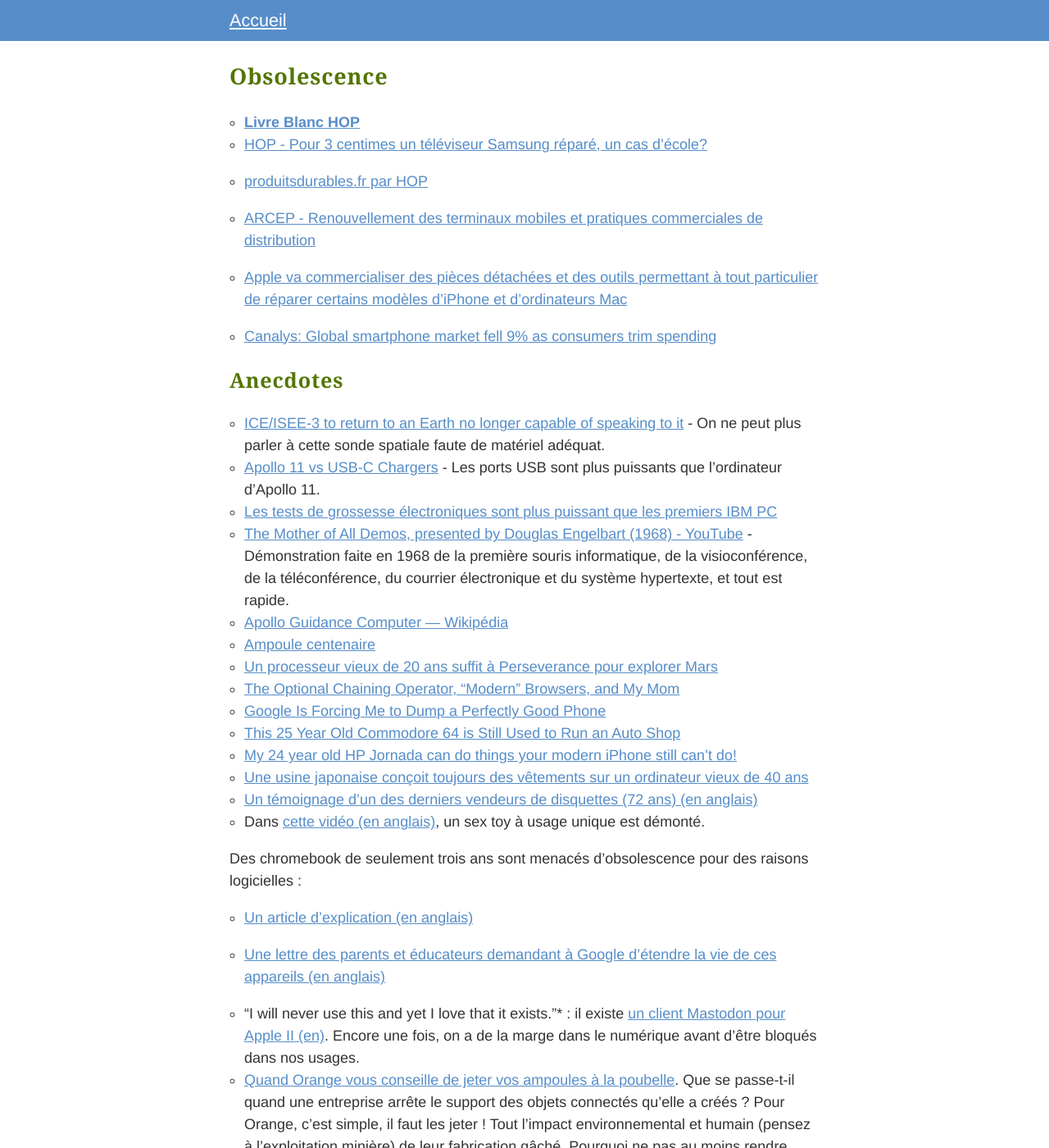
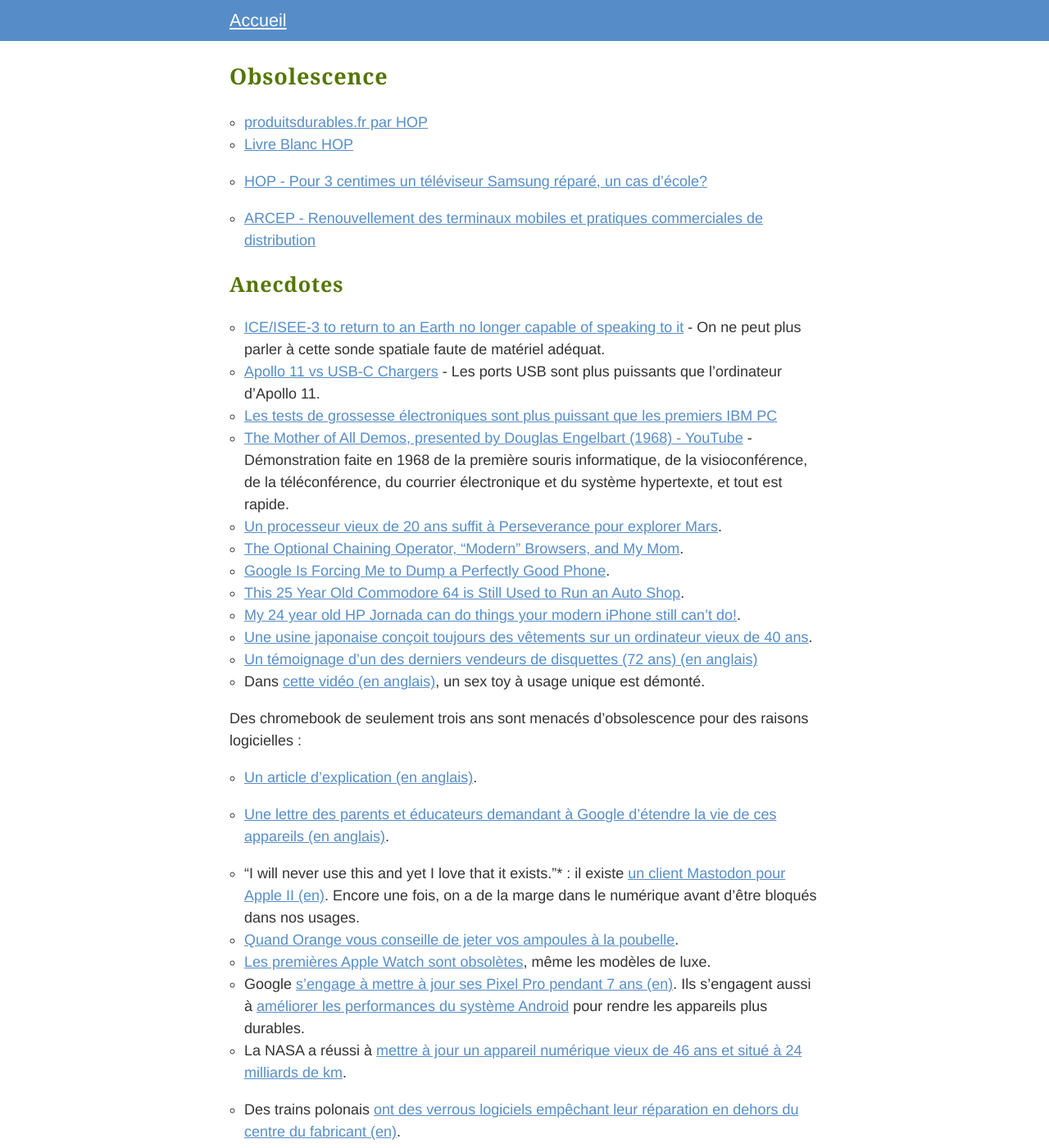
Before and after one commit to rlemaire/bookmarks-green-it, a Jekyll site: the page built from pages/obsolescence.markdown, in a window 1280 px wide and 1400 px high. Shown: the whole window at 82% size. Built offline with Jekyll 4.4.1, drawn with Linux system fonts in a browser that asks for light colours; some of the changed text lies outside the part shown.

Commit message:
Fin de la revue

```diff
--- a/pages/impacts.markdown
+++ b/pages/impacts.markdown
@@ -112,7 +112,7 @@ Autres
 
 - Carbone 4 - [Empreinte carbone du cloud : Amazon, Microsoft et Google ont-ils la tête dans les nuages ?](https://www.carbone4.com/analyse-empreinte-carbone-du-cloud)
 
-- Boavizta - [Les réductions d'émissions de CO2 promises par les Cloud providers sont elles réalistes?](https://boavizta.org/blog/les-reductions-d-emissions-de-co2-promises-par-les-cloud-providers-sont-elles-realistes?utm_source=pocket_saves)
+- Boavizta - [Les réductions d'émissions de CO2 promises par les Cloud providers sont elles réalistes?](https://boavizta.org/blog/les-reductions-d-emissions-de-co2-promises-par-les-cloud-providers-sont-elles-realistes)
 - Boavizta - [Comprendre les résultats des calculettes carbone des clouds providers](https://boavizta.org/blog/calculettes-carbone-clouds-providers)
 
 - [La Hollande soumise aux pénuries découvre que les DC de Microsoft ont consommé 84 millions de litres d’eau potable](https://datacenter-magazine.fr/la-hollande-soumise-aux-penuries-decouvre-que-les-dc-de-microsoft-ont-consomme-84-millions-de-litres-deau-potable/)
--- a/pages/obsolescence.markdown
+++ b/pages/obsolescence.markdown
@@ -4,15 +4,11 @@ layout: page
 
 # Obsolescence
 
-- **[Livre Blanc HOP](https://www.halteobsolescence.org/wp-content/uploads/2019/02/Livre-Blanc.pdf)**
+- [produitsdurables.fr par HOP](https://www.produitsdurables.fr/)
+- [Livre Blanc HOP](https://www.halteobsolescence.org/wp-content/uploads/2019/02/Livre-Blanc.pdf)
 - [HOP - Pour 3 centimes un téléviseur Samsung réparé, un cas d’école?](https://www.halteobsolescence.org/une-tv-samsung-victime-dobsolescence-programmee/)
-- [produitsdurables.fr par HOP](https://www.produitsdurables.fr/)
 
 - [ARCEP - Renouvellement des terminaux mobiles et pratiques commerciales de distribution](https://www.arcep.fr/uploads/tx_gspublication/rapport-renouvellement-terminaux-mobiles-pratiques-commerciales-distribution-juillet2021.pdf)
-
-- [Apple va commercialiser des pièces détachées et des outils permettant à tout particulier de réparer certains modèles d’iPhone et d’ordinateurs Mac](https://www.lemonde.fr/economie/article/2021/11/17/apple-va-commercialiser-des-pieces-detachees-et-outils-pour-reparer-soi-meme-son-iphone_6102461_3234.html)
-
-- [Canalys: Global smartphone market fell 9% as consumers trim spending](https://www.canalys.com/newsroom/global-smartphone-market-Q3-2022)
 
 ## Anecdotes
 
@@ -20,63 +16,60 @@ layout: page
 - [Apollo 11 vs USB-C Chargers](https://forrestheller.com/Apollo-11-Computer-vs-USB-C-chargers.html) - Les ports USB sont plus puissants que l'ordinateur d'Apollo 11.
 - [Les tests de grossesse électroniques sont plus puissant que les premiers IBM PC](https://twitter.com/foone/status/1301707401024827392)
 - [The Mother of All Demos, presented by Douglas Engelbart (1968) - YouTube](https://www.youtube.com/watch?v=yJDv-zdhzMY) - Démonstration faite en 1968 de la première souris informatique, de la visioconférence, de la téléconférence, du courrier électronique et du système hypertexte, et tout est rapide.
-- [Apollo Guidance Computer — Wikipédia](https://fr.wikipedia.org/wiki/Apollo_Guidance_Computer)
-- [Ampoule centenaire](https://fr.wikipedia.org/wiki/Ampoule_centenaire)
-- [Un processeur vieux de 20 ans suffit à Perseverance pour explorer Mars](https://www.numerama.com/sciences/692822-un-processeur-vieux-de-20-ans-suffit-a-perseverance-pour-explorer-mars.html)
-- [The Optional Chaining Operator, “Modern” Browsers, and My Mom](https://blog.jim-nielsen.com/2022/a-web-for-all/)
-- [Google Is Forcing Me to Dump a Perfectly Good Phone](https://www.vice.com/en/article/dypxpx/google-is-forcing-me-to-dump-a-perfectly-good-phone)
-- [This 25 Year Old Commodore 64 is Still Used to Run an Auto Shop](https://web.archive.org/web/20230615193406/https://gamerant.com/commodore-64-auto-shop/)
-- [My 24 year old HP Jornada can do things your modern iPhone still can't do!](https://raymii.org/s/blog/My_24_year_old_HP_Jornada_can_do_things_your_modern_iPhone_still_cant_do.html?utm_source=pocket_saves)
-- [Une usine japonaise conçoit toujours des vêtements sur un ordinateur vieux de 40 ans](https://www.youtube.com/watch?v=zWJZFQHklBg)
+- [Un processeur vieux de 20 ans suffit à Perseverance pour explorer Mars](https://www.numerama.com/sciences/692822-un-processeur-vieux-de-20-ans-suffit-a-perseverance-pour-explorer-mars.html).
+- [The Optional Chaining Operator, “Modern” Browsers, and My Mom](https://blog.jim-nielsen.com/2022/a-web-for-all/).
+- [Google Is Forcing Me to Dump a Perfectly Good Phone](https://www.vice.com/en/article/dypxpx/google-is-forcing-me-to-dump-a-perfectly-good-phone).
+- [This 25 Year Old Commodore 64 is Still Used to Run an Auto Shop](https://web.archive.org/web/20230615193406/https://gamerant.com/commodore-64-auto-shop/).
+- [My 24 year old HP Jornada can do things your modern iPhone still can't do!](https://raymii.org/s/blog/My_24_year_old_HP_Jornada_can_do_things_your_modern_iPhone_still_cant_do.html).
+- [Une usine japonaise conçoit toujours des vêtements sur un ordinateur vieux de 40 ans](https://www.youtube.com/watch?v=zWJZFQHklBg).
 - [Un témoignage d’un des derniers vendeurs de disquettes (72 ans) (en anglais)](https://eyeondesign.aiga.org/we-spoke-with-the-last-person-standing-in-the-floppy-disk-business/)
 - Dans [cette vidéo (en anglais)](https://www.youtube.com/watch?v=QJSnf04K9WI), un sex toy à usage unique est démonté.
 
 Des chromebook de seulement trois ans sont menacés d'obsolescence pour des raisons logicielles :
-- [Un article d'explication (en anglais)](https://www.mercurynews.com/2023/07/24/built-in-software-death-dates-are-sending-thousands-of-schools-chromebooks-to-the-recycling-bin/)
-- [Une lettre des parents et éducateurs demandant à Google d'étendre la vie de ces appareils (en anglais)](https://pirg.org/edfund/resources/chromebook-expiration-full-letter/)
+- [Un article d'explication (en anglais)](https://www.mercurynews.com/2023/07/24/built-in-software-death-dates-are-sending-thousands-of-schools-chromebooks-to-the-recycling-bin/).
+- [Une lettre des parents et éducateurs demandant à Google d'étendre la vie de ces appareils (en anglais)](https://pirg.org/edfund/resources/chromebook-expiration-full-letter/).
 
 * “I will never use this and yet I love that it exists.”* : il existe [un client Mastodon pour Apple II (en)](https://www.colino.net/wordpress/en/mastodon-for-apple-ii/). Encore une fois, on a de la marge dans le numérique avant d’être bloqués dans nos usages.
-* [Quand Orange vous conseille de jeter vos ampoules à la poubelle](https://www.frandroid.com/marques/orange/1830761_quand-orange-vous-conseille-de-jeter-vos-ampoules-a-la-poubelle). Que se passe-t-il quand une entreprise arrête le support des objets connectés qu’elle a créés ? Pour Orange, c’est simple, il faut les jeter ! Tout l’impact environnemental et humain (pensez à l’exploitation minière) de leur fabrication gâché. Pourquoi ne pas au moins rendre open source les logiciels ?
+* [Quand Orange vous conseille de jeter vos ampoules à la poubelle](https://www.frandroid.com/marques/orange/1830761_quand-orange-vous-conseille-de-jeter-vos-ampoules-a-la-poubelle).
 * [Les premières Apple Watch sont obsolètes](https://www.bfmtv.com/tech/apple/les-premieres-apple-watch-sont-desormais-obsoletes-le-modele-a-18-000-euros-aussi_AV-202310030390.html), même les modèles de luxe.
 * Google [s’engage à mettre à jour ses Pixel Pro pendant 7 ans (en)](https://www.theverge.com/2023/10/4/23899900/google-pixel-8-pro-android-updates-7-years-security-features). Ils s’engagent aussi à [améliorer les performances du système Android](https://www.presse-citron.net/voici-comment-android-va-lutter-contre-lobsolescence-des-smartphones/) pour rendre les appareils plus durables.
-* La NASA a réussi à [mettre à jour un appareil numérique vieux de 46 ans et situé à 24 milliards de km](https://www.huffingtonpost.fr/science/video/la-nasa-envoie-a-la-sonde-voyager-1-une-mise-a-jour-46-ans-apres-son-lancement-et-ca-fonctionne_224826.html)
-* Des trains polonais [ont des verrous logiciels empêchant leur réparation en dehors du centre du fabricant (en)](https://badcyber.com/dieselgate-but-for-trains-some-heavyweight-hardware-hacking/)
+* La NASA a réussi à [mettre à jour un appareil numérique vieux de 46 ans et situé à 24 milliards de km](https://www.huffingtonpost.fr/science/video/la-nasa-envoie-a-la-sonde-voyager-1-une-mise-a-jour-46-ans-apres-son-lancement-et-ca-fonctionne_224826.html).
+* Des trains polonais [ont des verrous logiciels empêchant leur réparation en dehors du centre du fabricant (en)](https://badcyber.com/dieselgate-but-for-trains-some-heavyweight-hardware-hacking/).
 
-* Developpez.com : [Les AirPods d'Apple sont conçus pour mourir, leurs batteries sont de très courte durée, et leur indice de réparabilité est de 0 sur 10](https://hardware.developpez.com/actu/356844/Les-AirPods-d-Apple-sont-concus-pour-mourir-leurs-batteries-sont-de-tres-courte-duree-et-leur-indice-de-reparabilite-est-de-0-sur-10-c-est-une-honte-environnementale-d-apres-Lucas-Gutterman/)
+* Developpez.com : [Les AirPods d'Apple sont conçus pour mourir, leurs batteries sont de très courte durée, et leur indice de réparabilité est de 0 sur 10](https://hardware.developpez.com/actu/356844/Les-AirPods-d-Apple-sont-concus-pour-mourir-leurs-batteries-sont-de-tres-courte-duree-et-leur-indice-de-reparabilite-est-de-0-sur-10-c-est-une-honte-environnementale-d-apres-Lucas-Gutterman/).
 * [Arrêt de la 2G et 3G : la mise à mort de millions d’objets](https://reporterre.net/Arret-de-la-2G-et-3G-la-mise-a-mort-de-millions-d-objets).
 
-* Les bandes magnétiques, [une option durable, dans tous les sens du terme, pour le stockage (en)](https://www.intelligentdatacentres.com/2022/12/29/tape-the-sustainable-option-for-modern-data-storage-and-archiving-needs/)
-* Il est possible de [faire tourner le jeu Doom sur un test de grossesse](https://x.com/Foone/status/1302820468819288066)
+* Les bandes magnétiques, [une option durable, dans tous les sens du terme, pour le stockage (en)](https://www.intelligentdatacentres.com/2022/12/29/tape-the-sustainable-option-for-modern-data-storage-and-archiving-needs/).
+* Il est possible de [faire tourner le jeu Doom sur un test de grossesse](https://x.com/Foone/status/1302820468819288066).
 * Bonne nouvelle : [Microsoft autorise finalement l'installation de Windows 11 sur les anciens ordinateurs](https://les-enovateurs.com/breves/microsoft-retropedale-autorise-windows-11-anciens-ordinateurs).
 * [Les disques durs de l’industrie musicale des années 90 deviennent illisibles (en)](https://www.wired.com/story/music-industry-hard-drive-storage-archives/).
-* [A cette adresse (en)](http://lc.daveki.ng:4080/) vous trouverez une page servie par un 486 et lue depuis une disquette 5.25" 💾
+* [A cette adresse (en)](http://lc.daveki.ng:4080/) vous trouverez une page servie par un 486 et lue depuis une disquette 5.25".
 
-* Bonne nouvelle : [Microsoft autorise finalement l'installation de Windows 11 sur les anciens ordinateurs](https://les-enovateurs.com/breves/microsoft-retropedale-autorise-windows-11-anciens-ordinateurs).
 * [Un ordinateur 8 bit reconstruit avec des composants des années 50 (en)](https://www.thetubecomputer.com/), « qui brille et chauffe toute une pièce »
 
 
 ## Obésité logicielle et compatibilité
 
-- **[Software disenchantment](http://tonsky.me/blog/disenchantment/)** et [JS Bloat](https://tonsky.me/blog/js-bloat/)
+- [Software disenchantment](http://tonsky.me/blog/disenchantment/) et [JS Bloat](https://tonsky.me/blog/js-bloat/)
 - [Le monde du logiciel est en train de se détruire... Manifeste pour un développement plus durable](https://greenspector.com/fr/le-monde-du-logiciel-est-en-train-de-se-detruire-manifeste-pour-un-developpement-plus-durable/)
 - [Poids du jeu démineur sur windows au fil du temps](https://pbs.twimg.com/media/EfJQlYOUEAMjUGG?format=png&name=small)
 
 Le web :
 - [The Website Obesity Crisis](https://idlewords.com/talks/website_obesity.htm)
-- **[The Website Obesity Crisis – HTeuMeuLeu](https://www.hteumeuleu.fr/the-website-obesity-crisis/)**
+- [The Website Obesity Crisis – HTeuMeuLeu](https://www.hteumeuleu.fr/the-website-obesity-crisis/)
 - [Things That Turbo Pascal is Smaller Than](https://prog21.dadgum.com/116.html?0) - Tout turbo pascal (compilateur, éditeur, etc...) était plus léger que jquery.
 - [The cost of JavaScript in 2018 - Addy Osmani](https://medium.com/@addyosmani/the-cost-of-javascript-in-2018-7d8950fbb5d4)
 - [The cost of JavaScript in 2019 - Addy Osmani](https://v8.dev/blog/cost-of-javascript-2019)
 - [Your web app is bloated](https://github.com/dominictarr/your-web-app-is-bloated) - Mesure de l'empreinte mémoire de nombreuses applications web.
 - [The Ethics of Web Performance](https://timkadlec.com/remembers/2019-01-09-the-ethics-of-performance/)
 - [The web is Doom](https://mobiforge.com/research-analysis/the-web-is-doom) - Les pages web sont en moyenne plus grosses que le jeu Doom depuis 2016.
-- [httparchive - Page Weight](https://httparchive.org/reports/page-weight#bytesTotal)
+- [httparchive - Page Weight](https://httparchive.org/reports/page-weight#bytesTotal).
 
 La publicité :
 - [Adblock Plus - % trafic by ads](http://www.sfu.ca/content/dam/sfu/snfchs/pdfs/Adblock.Plus.Study.pdf) - Etude d'ad block plus qui indique que la publicité représente 25% du trafic.
-- [Google chrome va bloquer les publicités qui consomment trop de batterie](https://www.pcmag.com/news/googles-chrome-browser-to-block-battery-draining-data-guzzling-ads)
+- [Google chrome va bloquer les publicités qui consomment trop de batterie](https://www.pcmag.com/news/googles-chrome-browser-to-block-battery-draining-data-guzzling-ads).
 - [Le train pollue inutilement à cause de la pub des e-billets](https://medium.com/@matti_sg_fr/bilan-carbone-billet-electronique-train-fba4f215d471) - Un blogueur calcule l'empreinte écologique de la publicité sur son billet de train, qui peut être supérieure à celle du trajet.
-- [Sites médias : 70% de l'empreinte carbone vient des pubs et des stats](https://marmelab.com/blog/2021/12/20/mesurons-lempreinte-carbone-des-plus-gros-sites-medias.html)
+- [Sites médias : 70% de l'empreinte carbone vient des pubs et des stats](https://marmelab.com/blog/2021/12/20/mesurons-lempreinte-carbone-des-plus-gros-sites-medias.html).
 
-- [Carte de la compatibilité entre versions d'iOS et modèles d'iPhones](https://www.statista.com/chart/5824/ios-iphone-compatibility/)
-- Parts de marché des navigateurs [Récap sur wikipédia](https://fr.wikipedia.org/wiki/Parts_de_march%C3%A9_des_navigateurs_web), [statista](https://www.statista.com/statistics/544400/market-share-of-internet-browsers-desktop/), [w3 counter](https://www.w3counter.com/globalstats.php), [stat counter world](https://gs.statcounter.com/browser-market-share), [stat counter France](https://gs.statcounter.com/browser-market-share/all/france)
+- [Carte de la compatibilité entre versions d'iOS et modèles d'iPhones](https://www.statista.com/chart/5824/ios-iphone-compatibility/).
+- Parts de marché des navigateurs [Récap sur wikipédia](https://fr.wikipedia.org/wiki/Parts_de_march%C3%A9_des_navigateurs_web), [statista](https://www.statista.com/statistics/544400/market-share-of-internet-browsers-desktop/), [w3 counter](https://www.w3counter.com/globalstats.php), [stat counter world](https://gs.statcounter.com/browser-market-share), [stat counter France](https://gs.statcounter.com/browser-market-share/all/france).
```
Also changed, not shown: pages/progres.markdown (+1 -7 lines).
